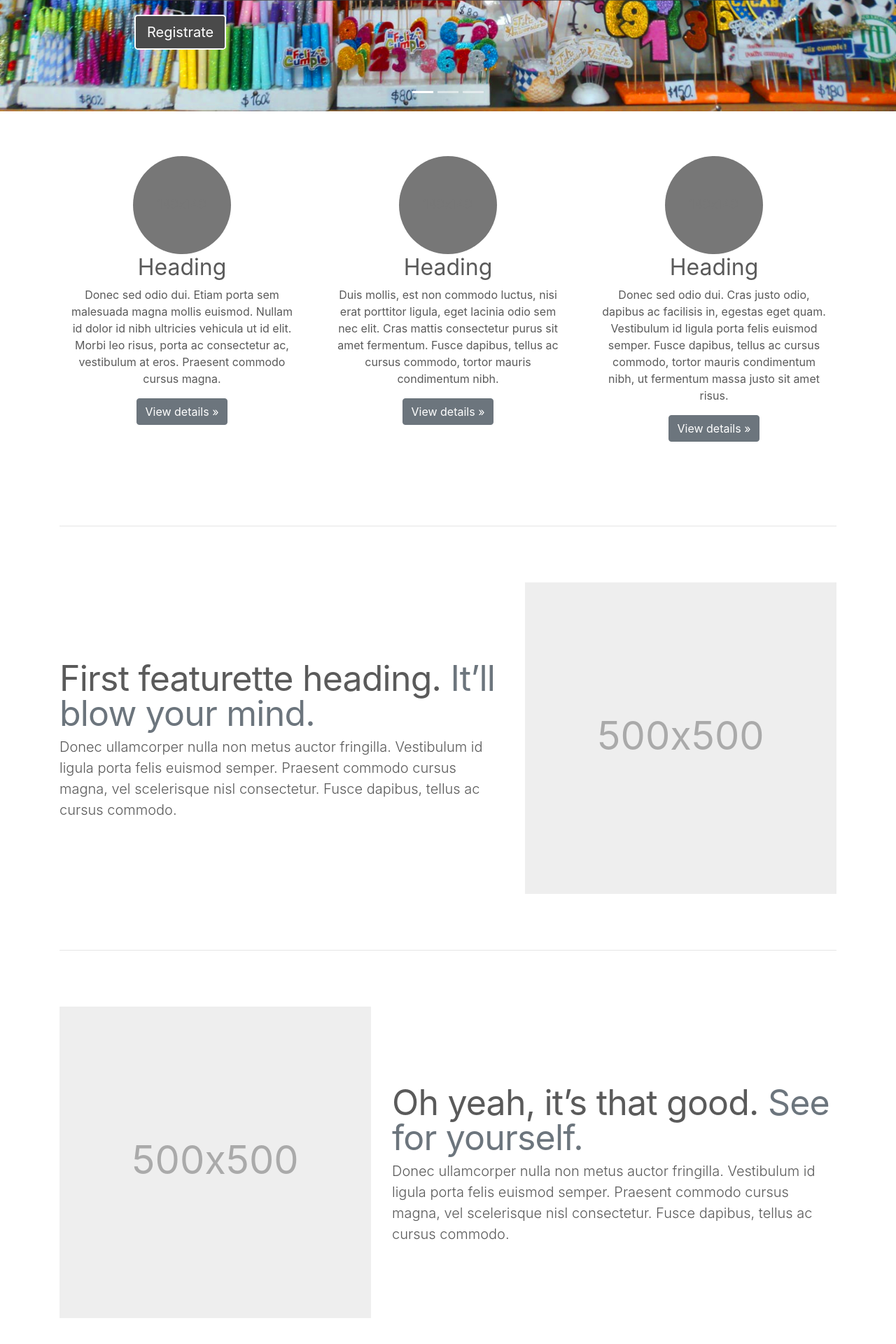
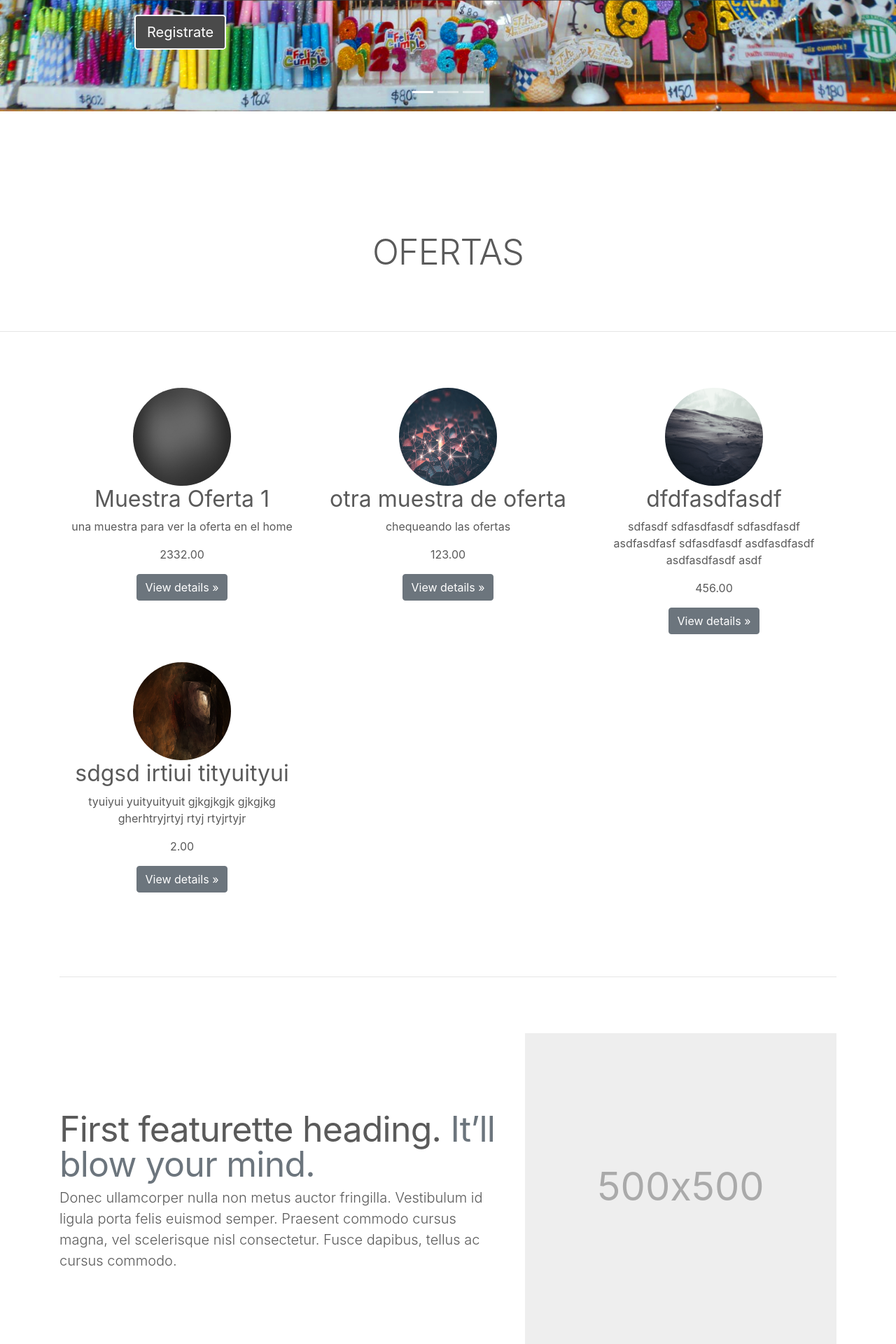
Before and after one commit to k0lst0m13r/roque_vagoneta, a Django app: page / in a window 1280 px wide. Shown: the part 401-2321 px from the top of the page at 70% size. Run offline with Django 3.2, Linux system fonts and the light colour scheme; data comes from the database, SQL or seed files in the repository; both versions use the stored data as it was after the commit; some libraries are stand-ins or nearby versions.

Commit message:
trabajos en seccion ofertas

```diff
--- a/roque_vagoneta/roque_vago_app/templates/roque_vago_app/index.html
+++ b/roque_vagoneta/roque_vago_app/templates/roque_vago_app/index.html
@@ -81,28 +81,31 @@
   ================================================== -->
   <!-- Wrap the rest of the page in another container to center all the content. -->
 
+
+  <div class="row featurette">
+    <div class="col-md-12" id="decoracion">
+      <h2 class="featurette-heading" style="text-align:center;">OFERTAS</h2>
+    </div>
+  </div>
+
+  <hr class="featurette-divider">
+
   <div class="container marketing">
 
     <!-- Three columns of text below the carousel -->
     <div class="row">
-      <div class="col-lg-4">
-        <svg class="bd-placeholder-img rounded-circle" width="140" height="140" xmlns="http://www.w3.org/2000/svg" preserveAspectRatio="xMidYMid slice" focusable="false" role="img" aria-label="Placeholder: 140x140"><title>Placeholder</title><rect width="100%" height="100%" fill="#777"/><text x="50%" y="50%" fill="#777" dy=".3em">140x140</text></svg>
-        <h2>Heading</h2>
-        <p>Donec sed odio dui. Etiam porta sem malesuada magna mollis euismod. Nullam id dolor id nibh ultricies vehicula ut id elit. Morbi leo risus, porta ac consectetur ac, vestibulum at eros. Praesent commodo cursus magna.</p>
-        <p><a class="btn btn-secondary" href="#" role="button">View details &raquo;</a></p>
-      </div><!-- /.col-lg-4 -->
-      <div class="col-lg-4">
-        <svg class="bd-placeholder-img rounded-circle" width="140" height="140" xmlns="http://www.w3.org/2000/svg" preserveAspectRatio="xMidYMid slice" focusable="false" role="img" aria-label="Placeholder: 140x140"><title>Placeholder</title><rect width="100%" height="100%" fill="#777"/><text x="50%" y="50%" fill="#777" dy=".3em">140x140</text></svg>
-        <h2>Heading</h2>
-        <p>Duis mollis, est non commodo luctus, nisi erat porttitor ligula, eget lacinia odio sem nec elit. Cras mattis consectetur purus sit amet fermentum. Fusce dapibus, tellus ac cursus commodo, tortor mauris condimentum nibh.</p>
-        <p><a class="btn btn-secondary" href="#" role="button">View details &raquo;</a></p>
-      </div><!-- /.col-lg-4 -->
-      <div class="col-lg-4">
-        <svg class="bd-placeholder-img rounded-circle" width="140" height="140" xmlns="http://www.w3.org/2000/svg" preserveAspectRatio="xMidYMid slice" focusable="false" role="img" aria-label="Placeholder: 140x140"><title>Placeholder</title><rect width="100%" height="100%" fill="#777"/><text x="50%" y="50%" fill="#777" dy=".3em">140x140</text></svg>
-        <h2>Heading</h2>
-        <p>Donec sed odio dui. Cras justo odio, dapibus ac facilisis in, egestas eget quam. Vestibulum id ligula porta felis euismod semper. Fusce dapibus, tellus ac cursus commodo, tortor mauris condimentum nibh, ut fermentum massa justo sit amet risus.</p>
-        <p><a class="btn btn-secondary" href="#" role="button">View details &raquo;</a></p>
-      </div><!-- /.col-lg-4 -->
+
+      {% for articulo in articulos %}
+      {% if articulo.categoria.nombre == "Oferta" %}
+          <div class="col-lg-4">
+            <img class="rounded-circle" width="140" height="140" src="{{ articulo.imagen.url }}">
+            <h2>{{ articulo.nombre }}</h2>
+            <p>{{ articulo.descripcion }}</p>
+            <p>{{ articulo.precio }}</p>
+            <p><a class="btn btn-secondary" href="#" role="button">View details &raquo;</a></p>
+          </div><!-- /.col-lg-4 -->
+      {% endif %}
+      {% endfor %}
     </div><!-- /.row -->
 
 
--- a/roque_vagoneta/roque_vago_app/views.py
+++ b/roque_vagoneta/roque_vago_app/views.py
@@ -5,13 +5,14 @@ from roque_vago_app.models import *
 from django.contrib.auth import login, logout, authenticate
 from .forms import *
 from django.contrib import messages
-from carro.carro import Carro
+from tienda.models import *
 # Create your views here.
 def index(request):
 
-    carro = Carro(request)
+    articulos = Articulo.objects.all()
 
-    return render(request, 'roque_vago_app/index.html')
+    ctx = {"articulos": articulos}
+    return render(request, 'roque_vago_app/index.html', ctx)
 
 
 
```
Also changed, not shown: roque_vagoneta/db.sqlite3, roque_vagoneta/media/articulos/BL-Fever_Room.jpg (added), roque_vagoneta/media/articulos/BL-Fever_Room_kFKB1jQ.jpg (added), roque_vagoneta/media/articulos/BL-Lithium-grey-logo-only.png (added), roque_vagoneta/media/articulos/BL-networks.png (added), roque_vagoneta/media/articulos/Yeti_YRwbKzU.jpg (added), roque_vagoneta/media/articulos/Yeti_mixVi7F.jpg (added), roque_vagoneta/media/articulos/grey.png (added), roque_vagoneta/media/articulos/grey_VWzZj56.png (added).
